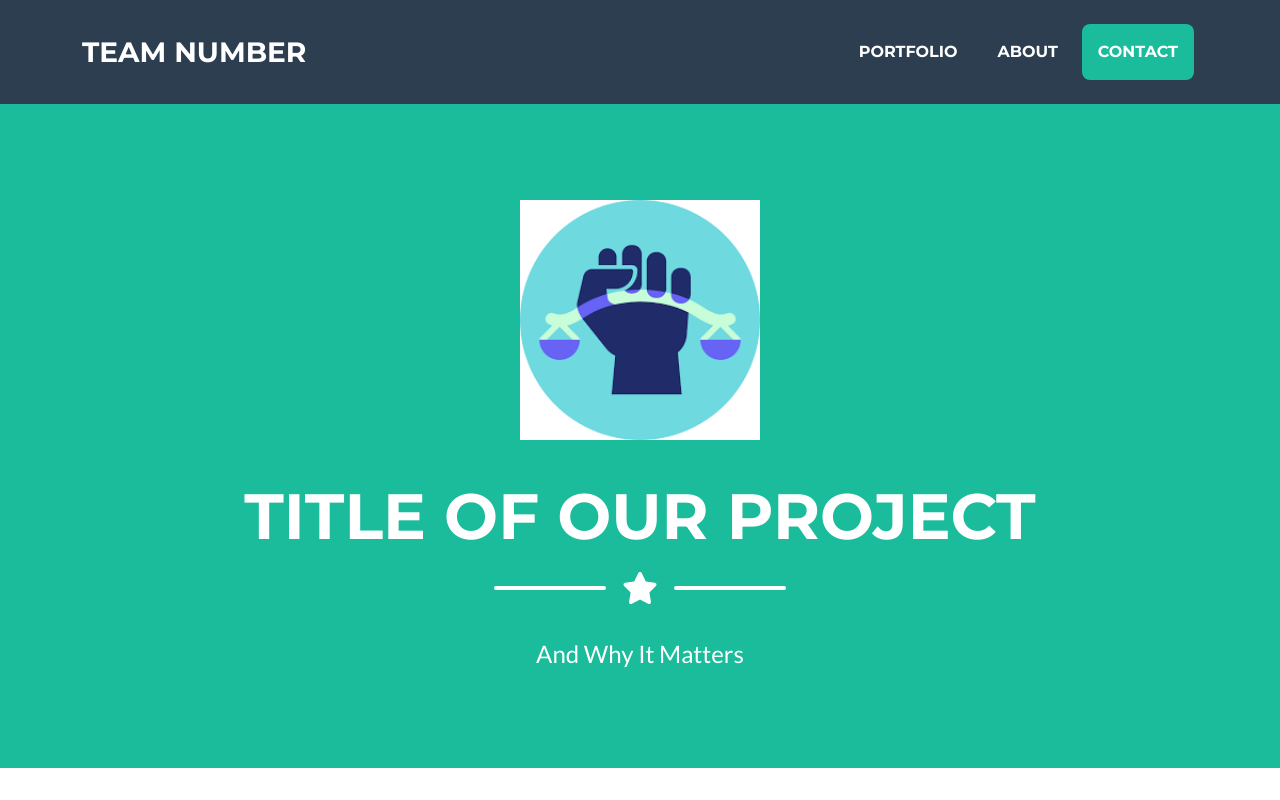
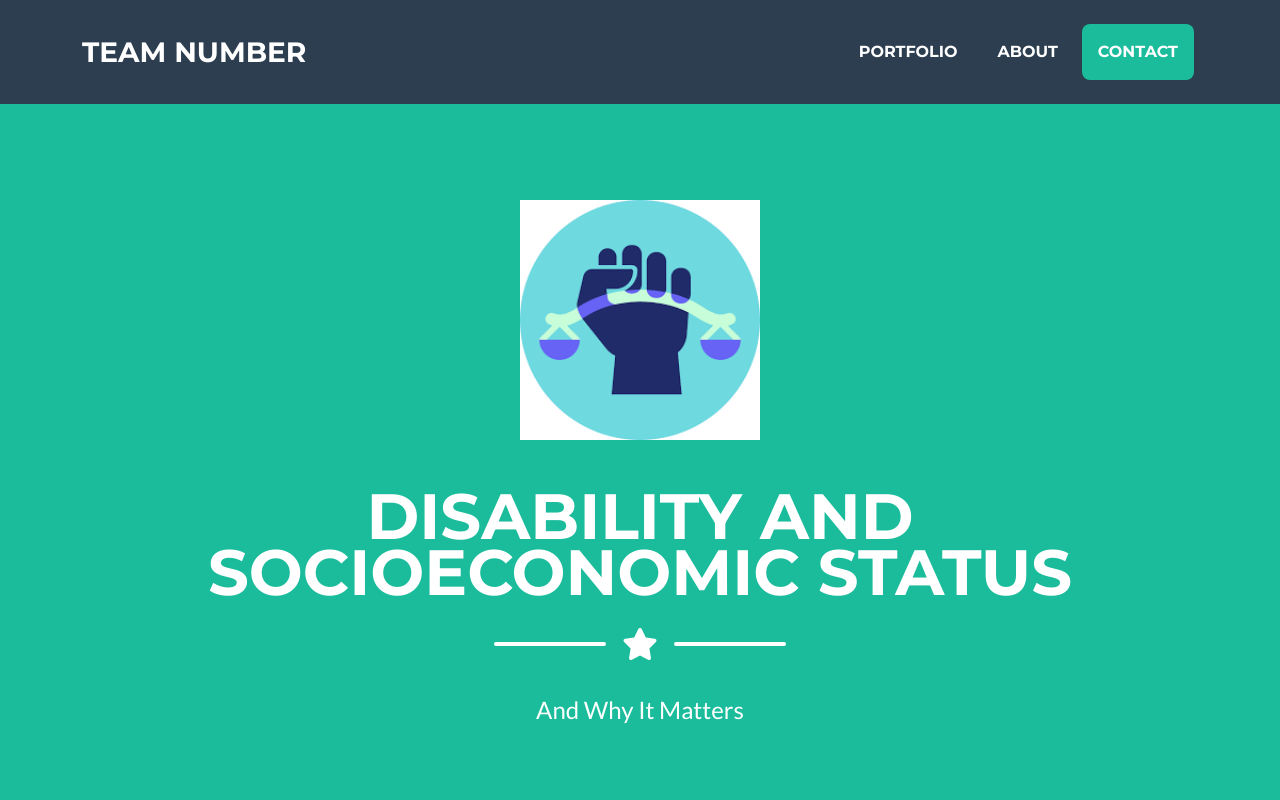
Before and after one commit to ISS210-01Group8/ISS210-01Group8-2, a plain HTML site: page index.html in a window 1280 px wide. Shown: the top 800 px of the page. Drawn offline with nearby package versions, Linux system fonts and the light colour scheme.

Commit message:
Update index.html

```diff
--- a/index.html
+++ b/index.html
@@ -5,7 +5,7 @@
         <meta name="viewport" content="width=device-width, initial-scale=1, shrink-to-fit=no" />
         <meta name="description" content="" />
         <meta name="author" content="" />
-        <title>ISS 210-0.. Final</title>
+        <title>ISS 210-001-Team 08 Final</title>
         <!-- Favicon-->
         <link rel="icon" type="image/x-icon" href="assets/favicon.ico" />
         <!-- Font Awesome icons (free version)-->
@@ -40,7 +40,7 @@
                 <!-- Masthead Avatar Image-->
                 <img class="masthead-avatar mb-5" src="assets/img/portfolio/ISSfront.png" alt="..." />
                 <!-- Masthead Heading-->
-                <h1 class="masthead-heading text-uppercase mb-0">Title of Our Project</h1>
+                <h1 class="masthead-heading text-uppercase mb-0">Disability and Socioeconomic Status</h1>
                 <!-- Icon Divider-->
                 <div class="divider-custom divider-light">
                     <div class="divider-custom-line"></div>
```
